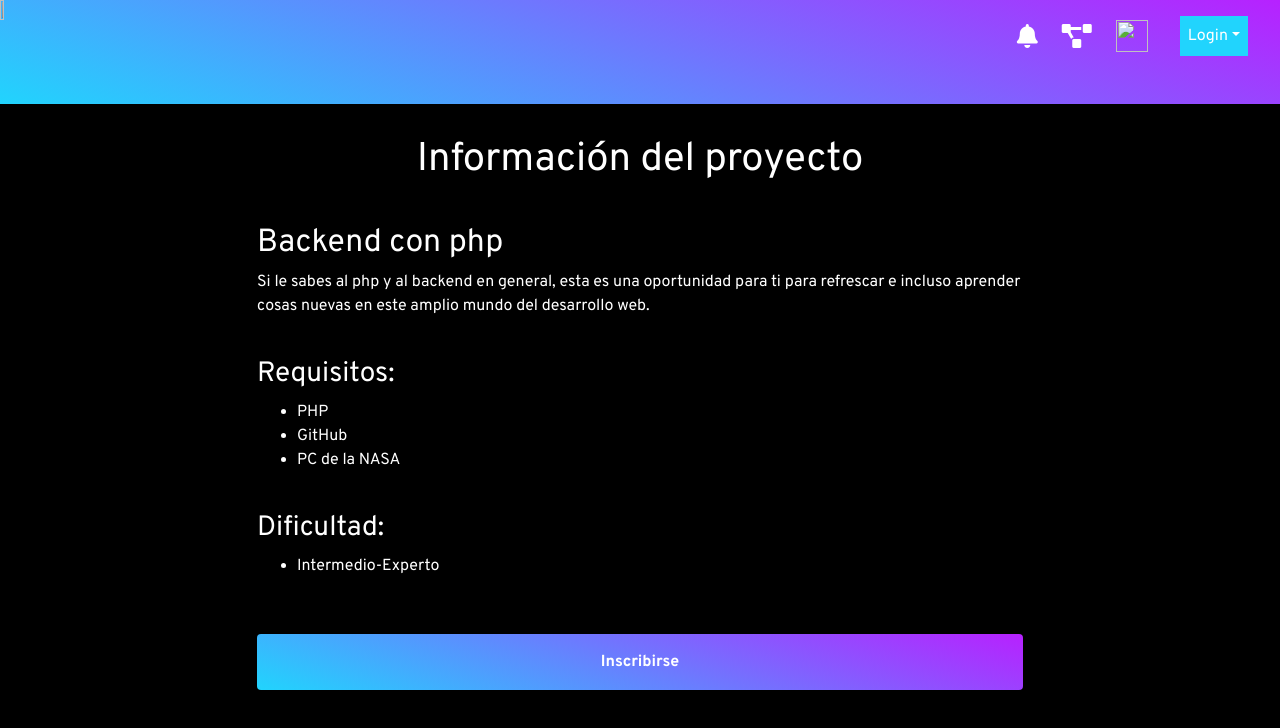
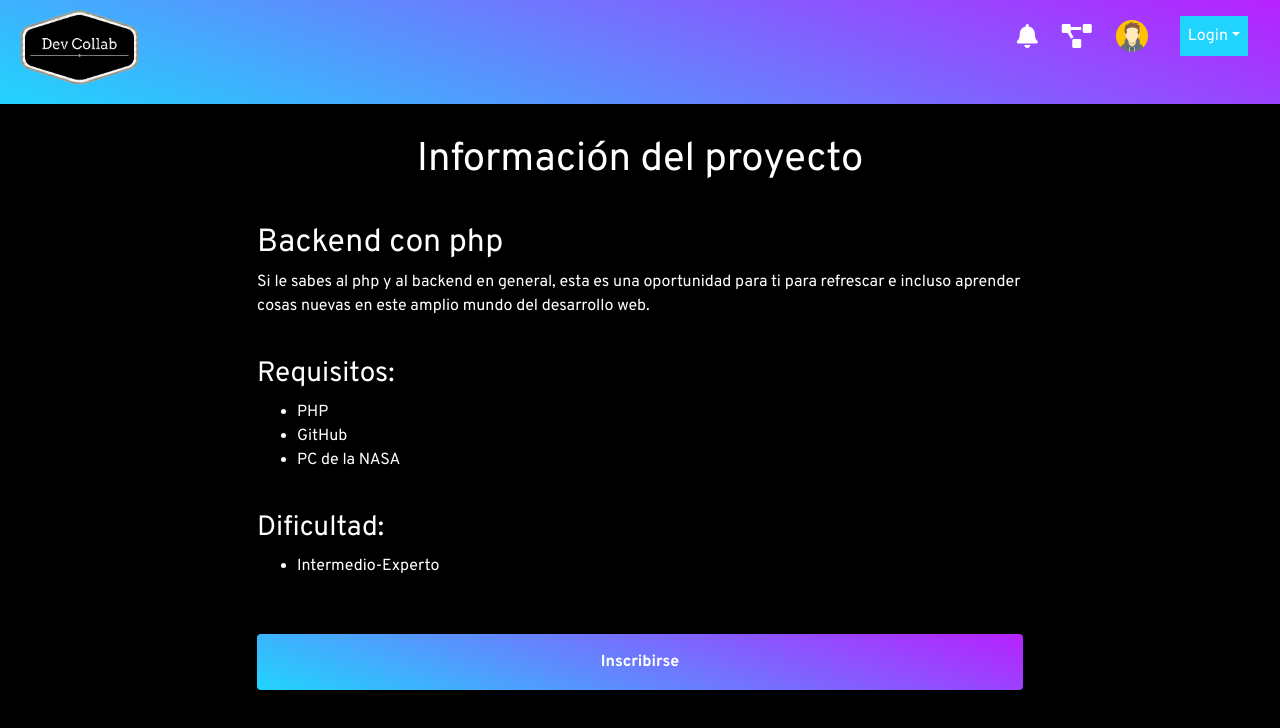
Before and after one commit to xEfren548/DASW_DevCollab, a plain HTML site: page public/html/details.html in a window 1280 px wide. Drawn offline with nearby package versions, Linux system fonts and the light colour scheme.

Commit message:
Rutas arregladas

```diff
--- a/public/html/details.html
+++ b/public/html/details.html
@@ -18,7 +18,7 @@
         <div class="Header-details-bg"></div>
         <nav class="navbar navbar-expand-sm navbar-dark" style="background-color: transparent;">
             <div class="Header-visuals-details">
-                <a href="./index.html"><img src="./img/descarga.png" alt="" /></a>
+                <a href="../../index.html"><img src="../../img/descarga.png" alt="" /></a>
             </div>
             <button class="navbar-toggler d-lg-none" type="button" data-toggle="collapse"
                 data-target="#collapsibleNavId" aria-controls="collapsibleNavId" aria-expanded="false"
@@ -35,7 +35,7 @@
                     </li>
                     <li class="nav-item active mr-4 mt-1">
                         <!-- <a class="nav-link" href="#">Mi Perfil</a> -->
-                        <a class="nav-link" href="perfil.html" title="Mi perfil"><img class="icon-perfil" src="./img/avatar-370-456322.webp" alt=""></a>
+                        <a class="nav-link" href="perfil.html" title="Mi perfil"><img class="icon-perfil" src="../../img/avatar-370-456322.webp" alt=""></a>
 
 
                     </li>
```
